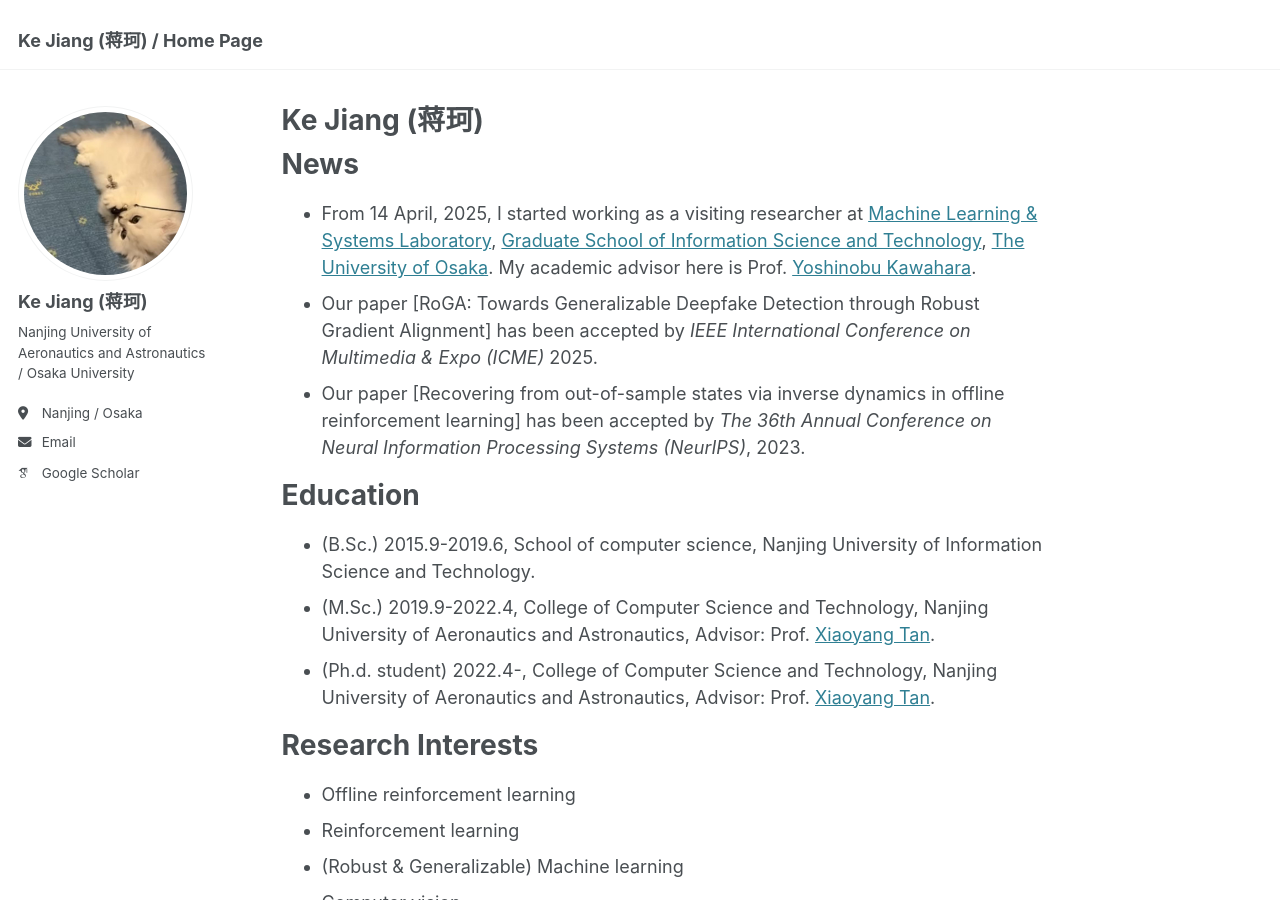
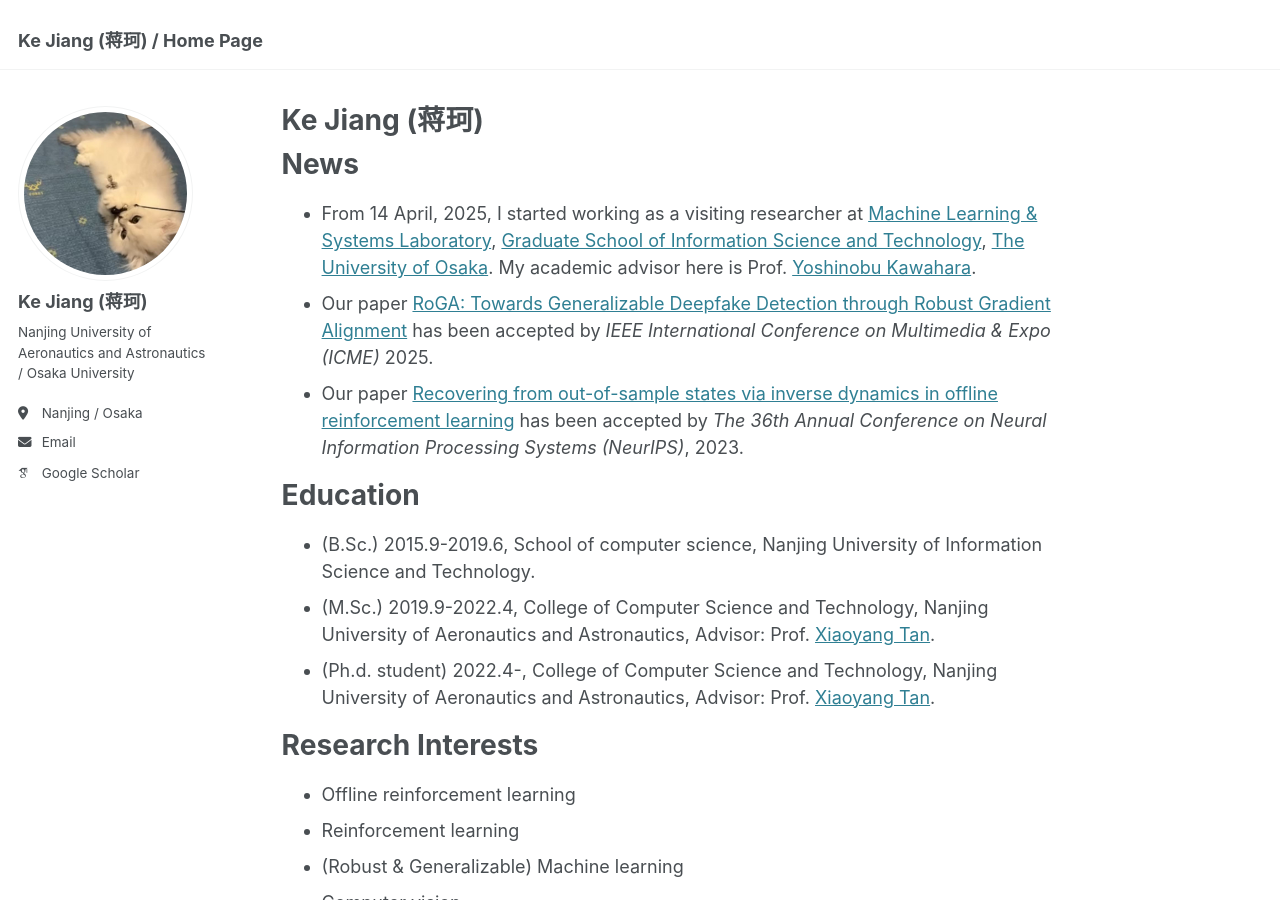
Before and after one commit to Jack10843/Jack10843.github.io, a Jekyll site: the page built from _pages/about.md, in a window 1280 px wide and 900 px high. Built offline with Jekyll 4.4.1, drawn with Linux system fonts in a browser that asks for light colours; some web fonts are replaced; part of the change alters nothing that is shown.

Commit message:
Update about.md

```diff
--- a/_pages/about.md
+++ b/_pages/about.md
@@ -10,8 +10,8 @@ redirect_from:
 News
 ======
  - From 14 April, 2025, I started working as a visiting researcher at [Machine Learning & Systems Laboratory](https://mls.ist.osaka-u.ac.jp/en/member.html), [Graduate School of Information Science and Technology](https://www.ist.osaka-u.ac.jp/english/), [The University of Osaka](https://www.osaka-u.ac.jp/en). My academic advisor here is Prof. [Yoshinobu Kawahara](https://mls.ist.osaka-u.ac.jp/en/~kawahara/index.html).
- - Our paper [RoGA: Towards Generalizable Deepfake Detection through Robust Gradient Alignment] has been accepted by *IEEE International Conference on Multimedia & Expo (ICME)* 2025.
- - Our paper [Recovering from out-of-sample states via inverse dynamics in offline reinforcement learning] has been accepted by *The 36th Annual Conference on Neural Information Processing Systems (NeurIPS)*, 2023.
+ - Our paper [RoGA: Towards Generalizable Deepfake Detection through Robust Gradient Alignment]() has been accepted by *IEEE International Conference on Multimedia & Expo (ICME)* 2025.
+ - Our paper [Recovering from out-of-sample states via inverse dynamics in offline reinforcement learning](https://proceedings.neurips.cc/paper_files/paper/2023/file/7a0f7e9d9b42b26e5bfc9ba4c6e5287c-Paper-Conference.pdf) has been accepted by *The 36th Annual Conference on Neural Information Processing Systems (NeurIPS)*, 2023.
 
 Education
 ======
```
